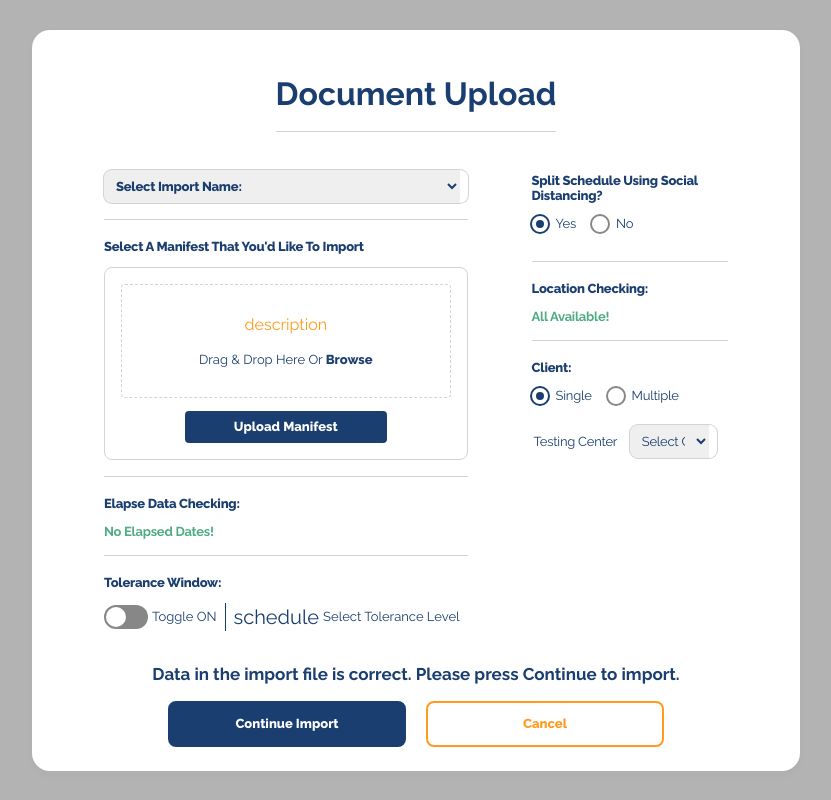
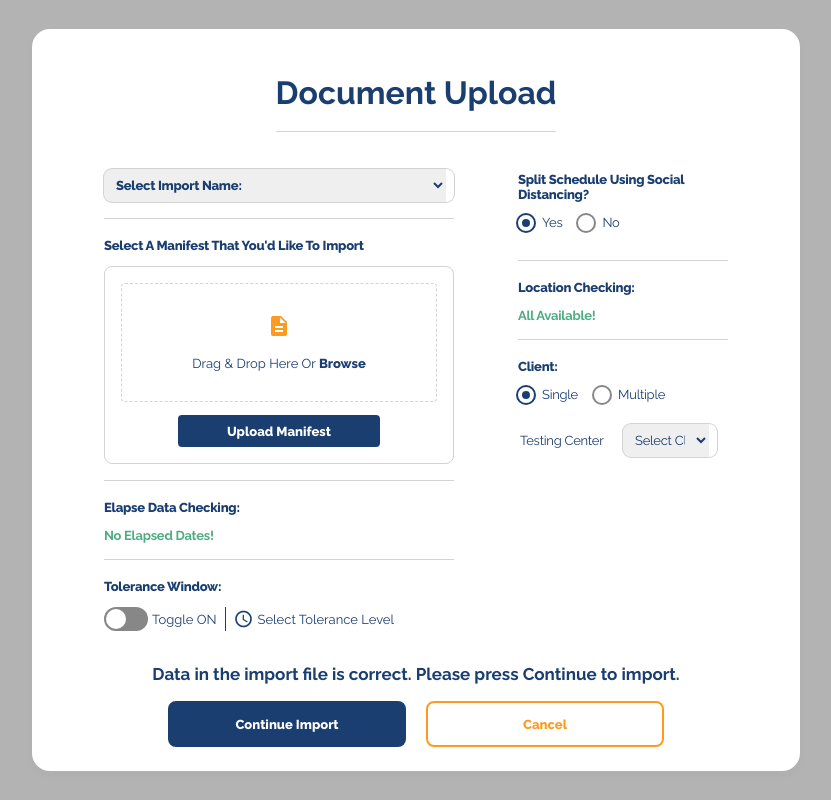
Before and after one commit to rosslibby/skyhop-assessment, a React (Create React App) app: page / in a window 1280 px wide. Shown: the whole page, without its empty margins (224-1055 px from the left). Built offline with nearby package versions, Linux system fonts and the light colour scheme.

Commit message:
update color variables

```diff
--- a/src/index.css
+++ b/src/index.css
@@ -1,11 +1,14 @@
 @import url('https://fonts.googleapis.com/css2?family=Raleway:ital,wght@0,100;0,200;0,300;0,400;0,500;0,600;0,700;0,800;0,900;1,100;1,200;1,300;1,400;1,500;1,600;1,700;1,800;1,900&display=swap');
+@import url('https://fonts.googleapis.com/icon?family=Material+Icons');
 
 :root {
   --color--primary: #1b3e70;
   --color--secondary: #4eab83;
   --color--warning: #fe9b1e;
+  --color--light: #a8a8a8;
   --border--primary: #d3d3d3;
   --border--secondary: #878787;
+  --border--light: #ebebeb;
 }
 
 body {
```
